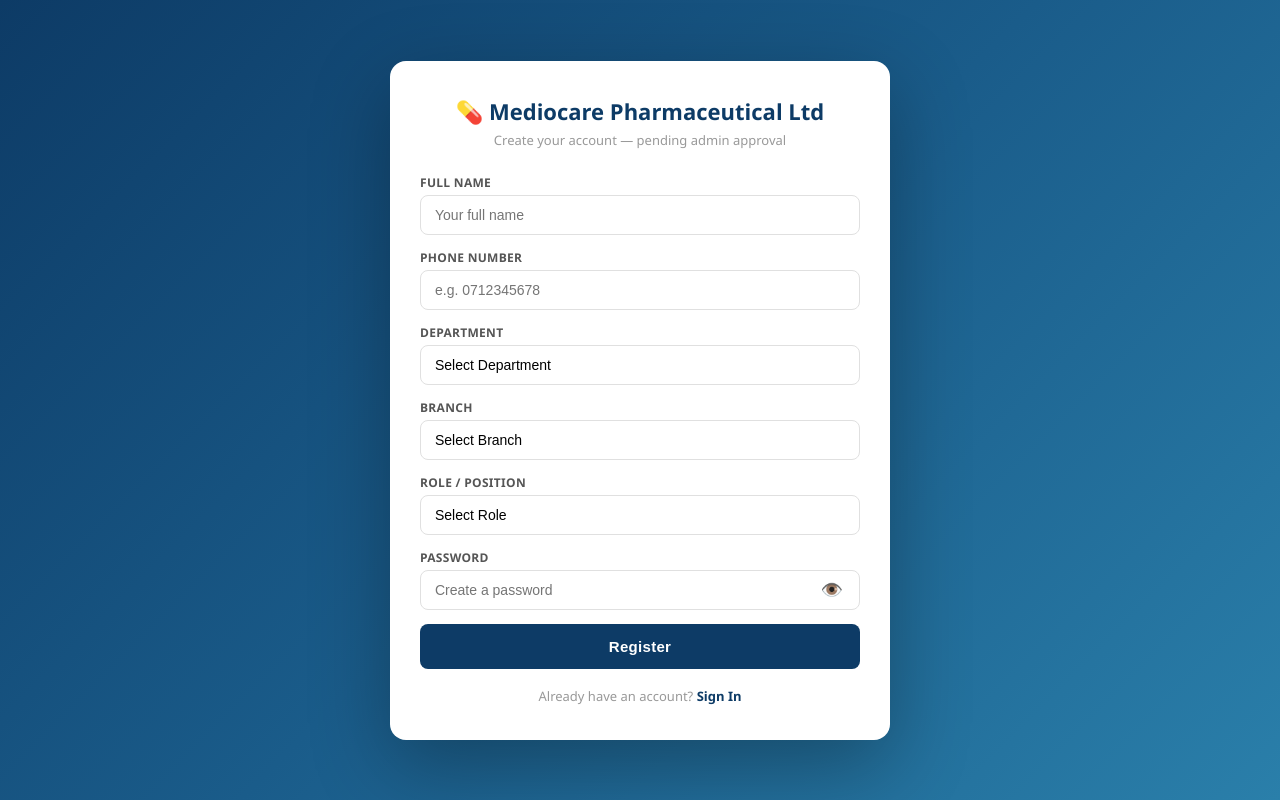
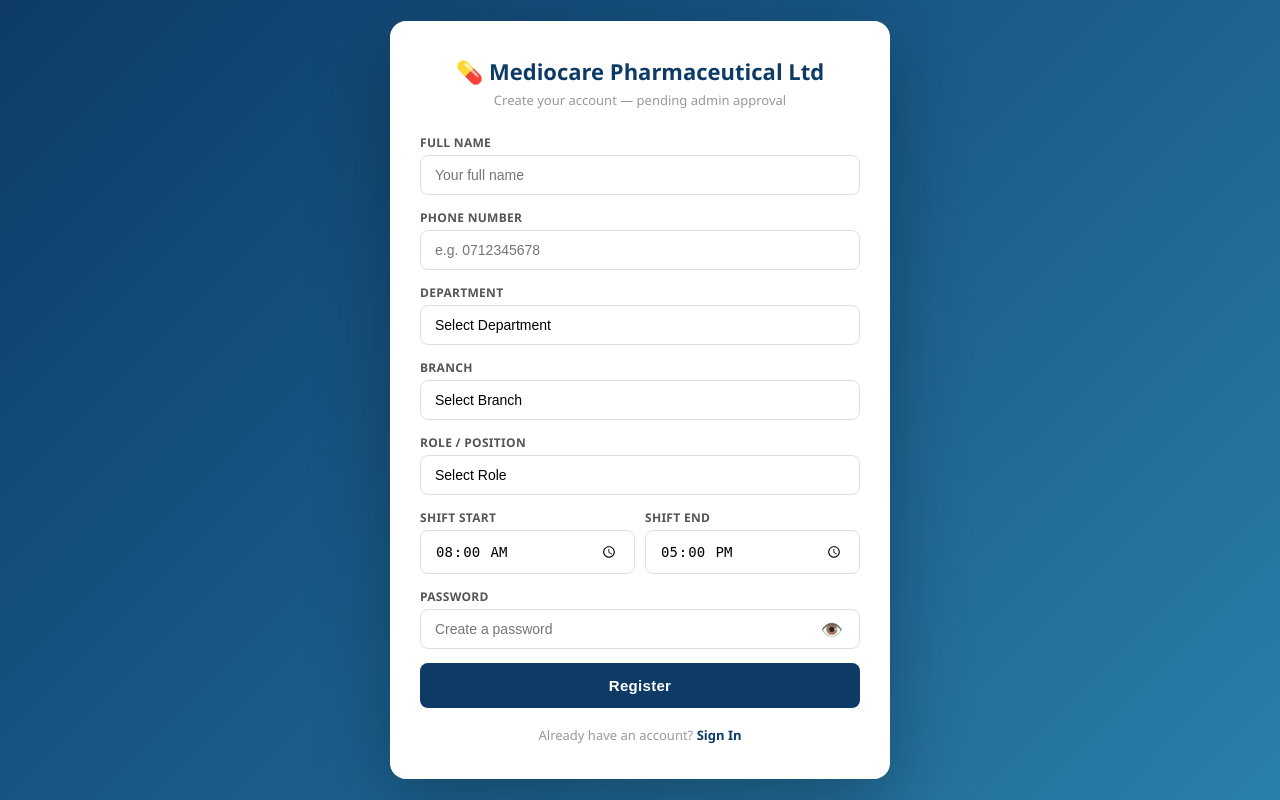
Before and after one commit to mediocareworkpulse/attendance-app, a Flask app: page /signup in a window 1280 px wide. Run offline with Flask 3, Linux system fonts and the light colour scheme; data that the repository does not hold is empty.

Commit message:
Update signup.html

```diff
--- a/templates/signup.html
+++ b/templates/signup.html
@@ -23,6 +23,8 @@
         button[type="submit"]:hover{background:#0f4c7a;transform:translateY(-1px)}
         .link{text-align:center;margin-top:18px;font-size:13px;color:#999}
         .link a{color:#0d3b66;text-decoration:none;font-weight:700}
+        .row{display:flex;gap:10px}
+        .row .field{flex:1}
     </style>
 </head>
 <body>
@@ -56,6 +58,17 @@
                 {% for r in roles %}<option value="{{ r }}">{{ r }}</option>{% endfor %}
             </select>
 
+            <div class="row">
+                <div class="field">
+                    <label>Shift Start</label>
+                    <input type="time" name="shift_start" value="08:00" required>
+                </div>
+                <div class="field">
+                    <label>Shift End</label>
+                    <input type="time" name="shift_end" value="17:00" required>
+                </div>
+            </div>
+
             <label>Password</label>
             <div class="input-group">
                 <input type="password" name="password" id="signupPw" required placeholder="Create a password">
```
